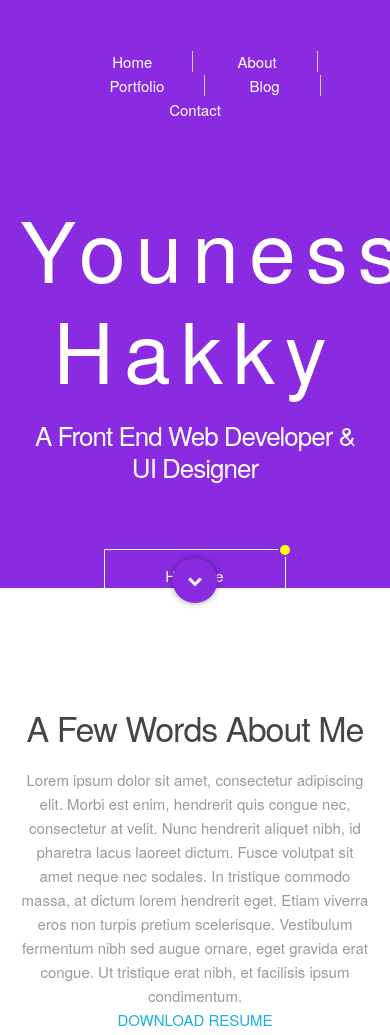
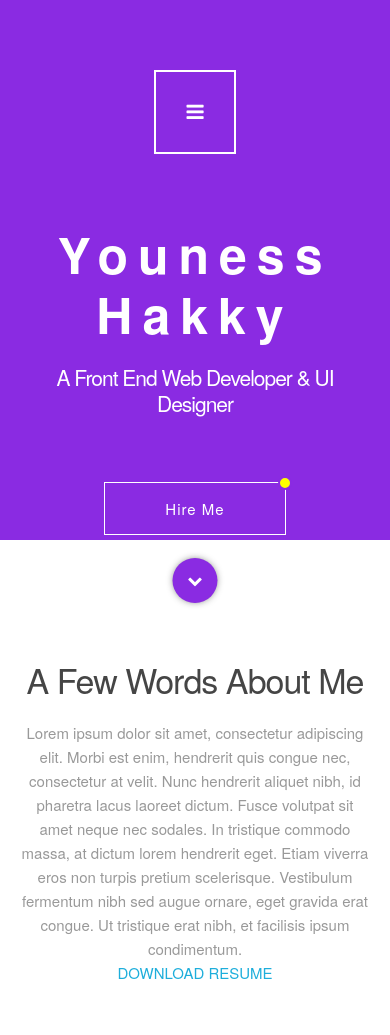
Before and after one commit to younesshakky/my-portfolio, a plain HTML site: page index.html in a window 390 px wide. Shown: the top 1035 px of the page. Drawn offline with Linux system fonts and the light colour scheme.

```diff
--- a/css/main-style.css
+++ b/css/main-style.css
@@ -29,6 +29,20 @@
 
 header nav ul{
   padding:50px 0;
+
+}
+
+header .menu-bar{
+  dispaly:none;
+
+}
+
+header .menu{
+  color:#fff;
+  font-size:20px;
+  display:none;
+  border:2px solid #fff;
+  padding:30px;
 
 }
 
@@ -133,6 +147,30 @@
   }
 }
 
+@media screen and (max-width: 922px) {
+  header h1{
+    font-size:50px;
+    font-weight:600;
+  }
+  header h2{
+    font-size:21px;
+  }
+}
+
+@media screen and (max-width:830px){
+  header nav .menu-bar{
+    display:block;
+    padding:70px 0;
+  }
+
+  header nav .menu{
+    display:inline-block;
+  }
+
+  header nav ul{display:none;}
+}
+
+
 /* End header */
 
 /* Start Services */
@@ -226,10 +264,11 @@
   overflow:hidden;
   position:relative;
   height:340px;
+  max-height:400px;
+
   /* transition:all .4s ease-in-out; */
   margin-bottom:4.5%;
   box-shadow:0 0 8px 0 rgba(3,3,3,0.3);
-  transition:all .4s ease-in-out;
 }
 
 .portfolio .project-wrapper img{
@@ -249,7 +288,26 @@
   transform:scale(0) rotate(180deg);
   transition:all .4s ease-in-out;
   opacity:0.5;
+  box-sizing:border-box;
+}
 
+@media screen and (max-width:830px){
+  .desc h4{
+    font-size:25px;
+  }
+  .desc p{
+    display:none;
+  }
+  .desc span{
+    display:block;
+    margin-bottom:5px;
+  }
+}
+
+@media screen and (max-width:549px){
+  .desc p{
+    display:block;
+  }
 }
 
 .portfolio .project-wrapper:hover{
--- a/index.html
+++ b/index.html
@@ -45,6 +45,9 @@
   <header id="header">
     <nav>
       <div class="container">
+        <div class="menu-bar">
+          <a class="menu fa fa-bars" href="#"></a>
+        </div>
           <ul>
             <li><a href="#">Home</a></li>
             <li><a href="#">About</a></li>
@@ -52,6 +55,7 @@
             <li><a href="#">Blog</a></li>
             <li><a href="#">Contact</a></li>
           </ul>
+
       </div>
 
     </nav>
```
Lines whose indentation alone changed are shown as unchanged.
